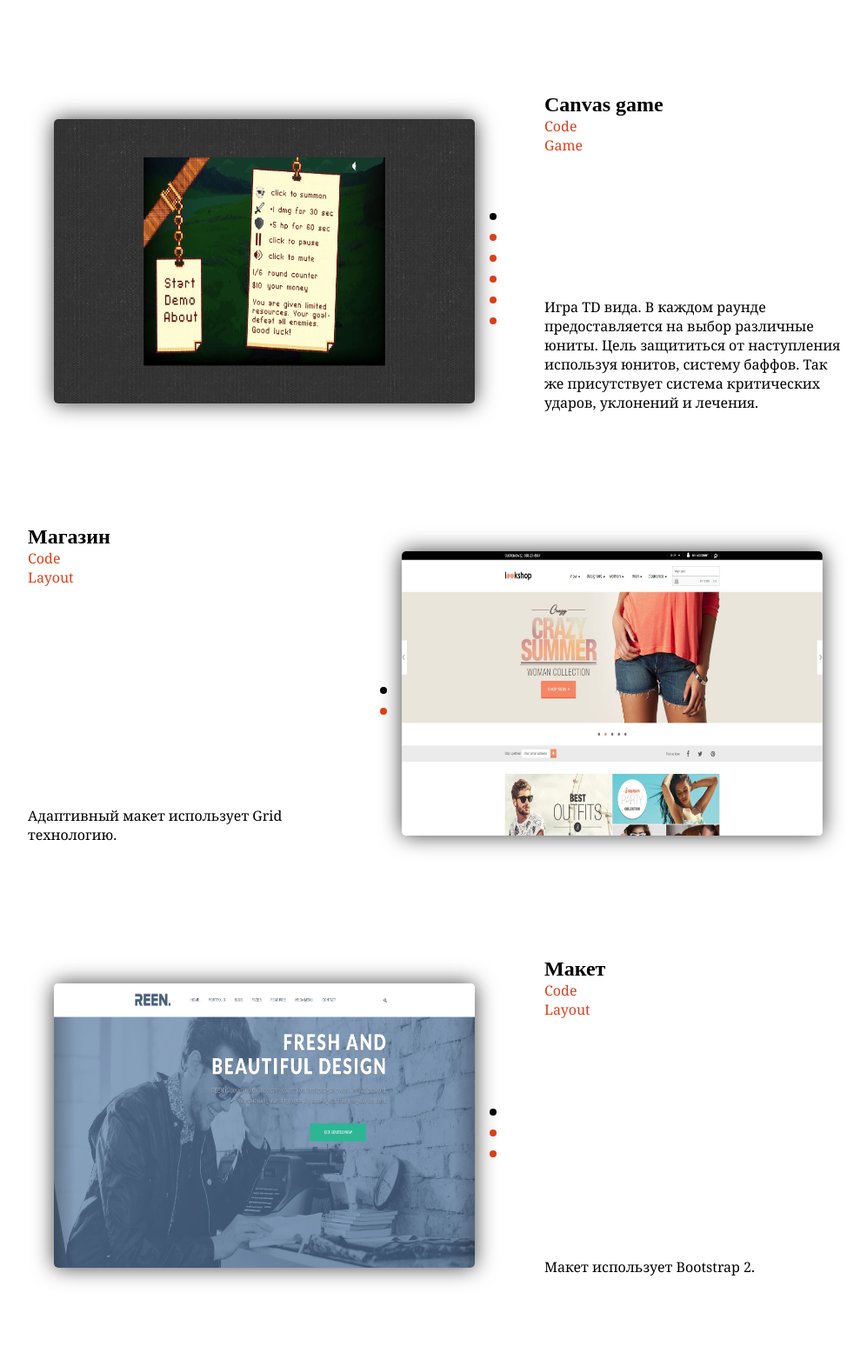
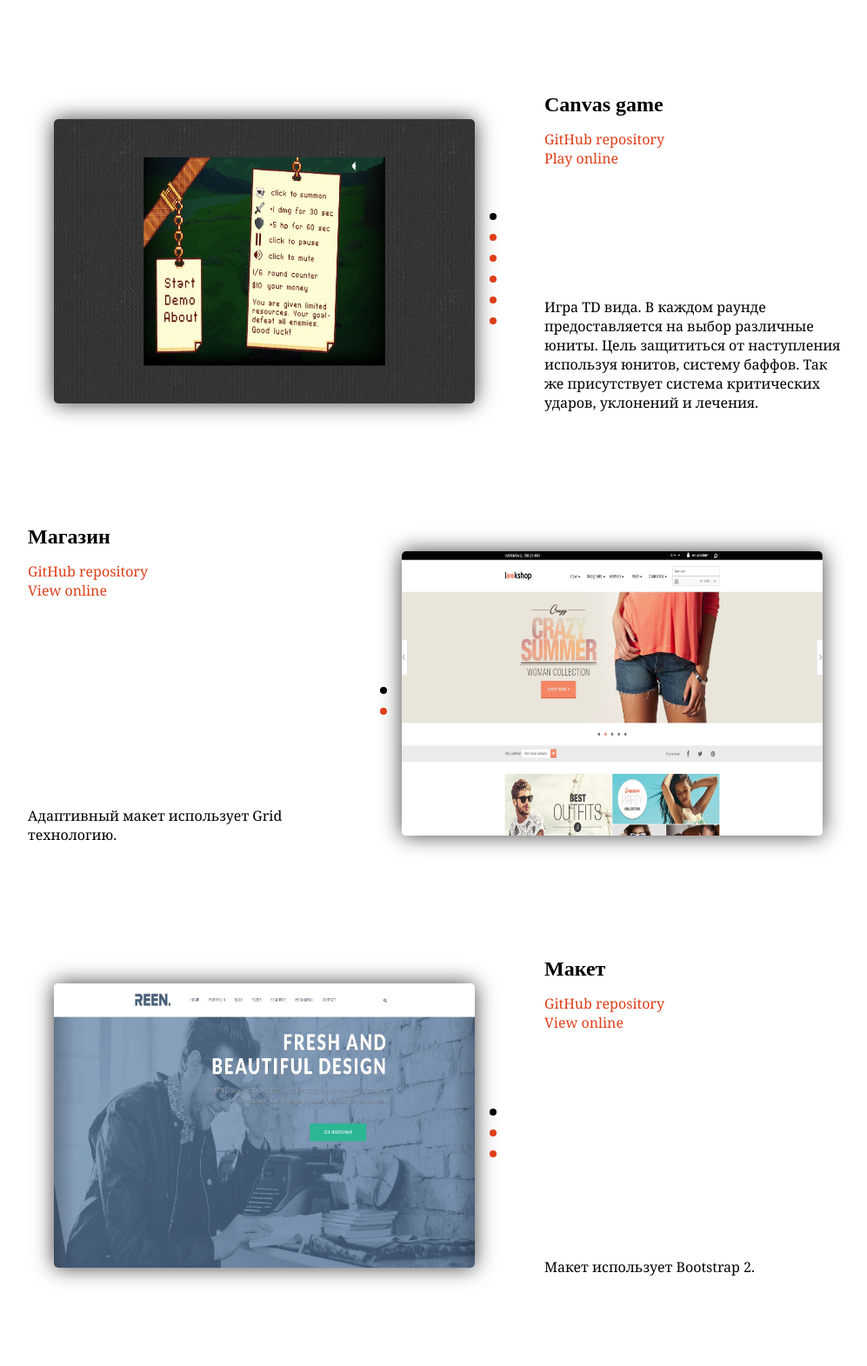
Before and after one commit to eugene-fedurkin/layout, a website: page index.html in a window 1280 px wide. Shown: the part 2342-3913 px from the top of the page at 87% size, without its empty margins (136-1133 px from the left). Drawn offline with Linux system fonts and the light colour scheme.

Commit message:
update links

```diff
--- a/index.html
+++ b/index.html
@@ -93,7 +93,7 @@
                     <div class="description">
                         <h3>Google map</h3>
                         <span>
-                            <a href="https://github.com/eugene-fedurkin/google-maps-react-app" target="_blank">Code</a>
+                            <a href="https://github.com/eugene-fedurkin/google-maps-react-app" target="_blank">GitHub repository</a>
                         </span>
                         <p>Приложение использует React с Google map API. Основная функциональность - это добавлять/удалять/редактировать необходимые задачи по определенному адресу выбранному на карте. Задачи сохраняются в localStorage.</p>
                     </div>
@@ -119,7 +119,7 @@
                     <div class="description">
                         <h3>To Do List</h3>
                         <span>
-                            <a href="https://github.com/eugene-fedurkin/react-redux" target="_blank">Code</a>
+                            <a href="https://github.com/eugene-fedurkin/react-redux" target="_blank">GitHub repository</a>
                         </span>
                         <p>Это приложение использует React + Redux с Material UI. Так же организован Routing и UNDO/REDU</p>
                     </div>
@@ -151,8 +151,8 @@
                     <div class="description">
                         <h3>Canvas game</h3>
                         <span>
-                            <a href="https://github.com/eugene-fedurkin/canvas-game" target="_blank">Code</a>
-                            <a href="https://eugene-fedurkin.github.io/canvas-game/" target="_blank">Game</a>
+                            <a href="https://github.com/eugene-fedurkin/canvas-game" target="_blank">GitHub repository</a>
+                            <a href="https://eugene-fedurkin.github.io/canvas-game/" target="_blank">Play online</a>
                         </span>
                         <p>Игра TD вида. В каждом раунде предоставляется  на выбор различные юниты. Цель защититься от наступления используя юнитов, систему баффов. Так же присутствует система критических ударов, уклонений и лечения.</p>
                     </div>
@@ -172,8 +172,8 @@
                     <div class="description">
                         <h3>Магазин</h3>
                         <span>
-                            <a href="https://github.com/eugene-fedurkin/css-recipes-and-layouts" target="_blank">Code</a>
-                            <a href="https://eugene-fedurkin.github.io/css-recipes-and-layouts/" target="_blank">Layout</a>
+                            <a href="https://github.com/eugene-fedurkin/css-recipes-and-layouts" target="_blank">GitHub repository</a>
+                            <a href="https://eugene-fedurkin.github.io/css-recipes-and-layouts/" target="_blank">View online</a>
                         </span>
                         <p>Адаптивный макет использует Grid технологию. </p>
                     </div>
@@ -196,8 +196,8 @@
                     <div class="description">
                         <h3>Макет</h3>
                         <span>
-                            <a href="https://github.com/eugene-fedurkin/bootstrap" target="_blank">Code</a>
-                            <a href="https://eugene-fedurkin.github.io/bootstrap/" target="_blank">Layout</a>
+                            <a href="https://github.com/eugene-fedurkin/bootstrap" target="_blank">GitHub repository</a>
+                            <a href="https://eugene-fedurkin.github.io/bootstrap/" target="_blank">View online</a>
                         </span>
                         <p>Макет использует Bootstrap 2.</p>
                     </div>
@@ -220,8 +220,8 @@
                     <div class="description">
                         <h3>Макет</h3>
                         <span>
-                            <a href="https://github.com/eugene-fedurkin/layout-workshop" target="_blank">Code</a>
-                            <a href="https://eugene-fedurkin.github.io/layout-workshop/" target="_blank">Layout</a>
+                            <a href="https://github.com/eugene-fedurkin/layout-workshop" target="_blank">GitHub repository</a>
+                            <a href="https://eugene-fedurkin.github.io/layout-workshop/" target="_blank">View online</a>
                         </span>
                         <p>Новостной CSS макет сделанный в черно-белом стиле.</p>
                     </div>
@@ -241,7 +241,7 @@
                     <div class="description">
                         <h3>Youtube</h3>
                         <span>
-                            <a href="https://github.com/eugene-fedurkin/Youtube" target="_blank">Code</a>
+                            <a href="https://github.com/eugene-fedurkin/Youtube" target="_blank">GitHub repository</a>
                         </span>
                         <p>Адаптивное приложение предоставляет ссылки на запрошенные видео, и дополнительные данные с использование Youtube API. Ссылки подгружаются постепенно при перелистывании страниц. Так же реализован сваппер.</p>
                     </div>
--- a/scss/_layout.scss
+++ b/scss/_layout.scss
@@ -343,7 +343,7 @@ main {
 
 
         span {
-          margin-bottom: 5px;
+          margin: 15px 0px;
         }
         p {
           -webkit-line-clamp: 13;
```
Also changed, not shown: css/styles.min.css.
